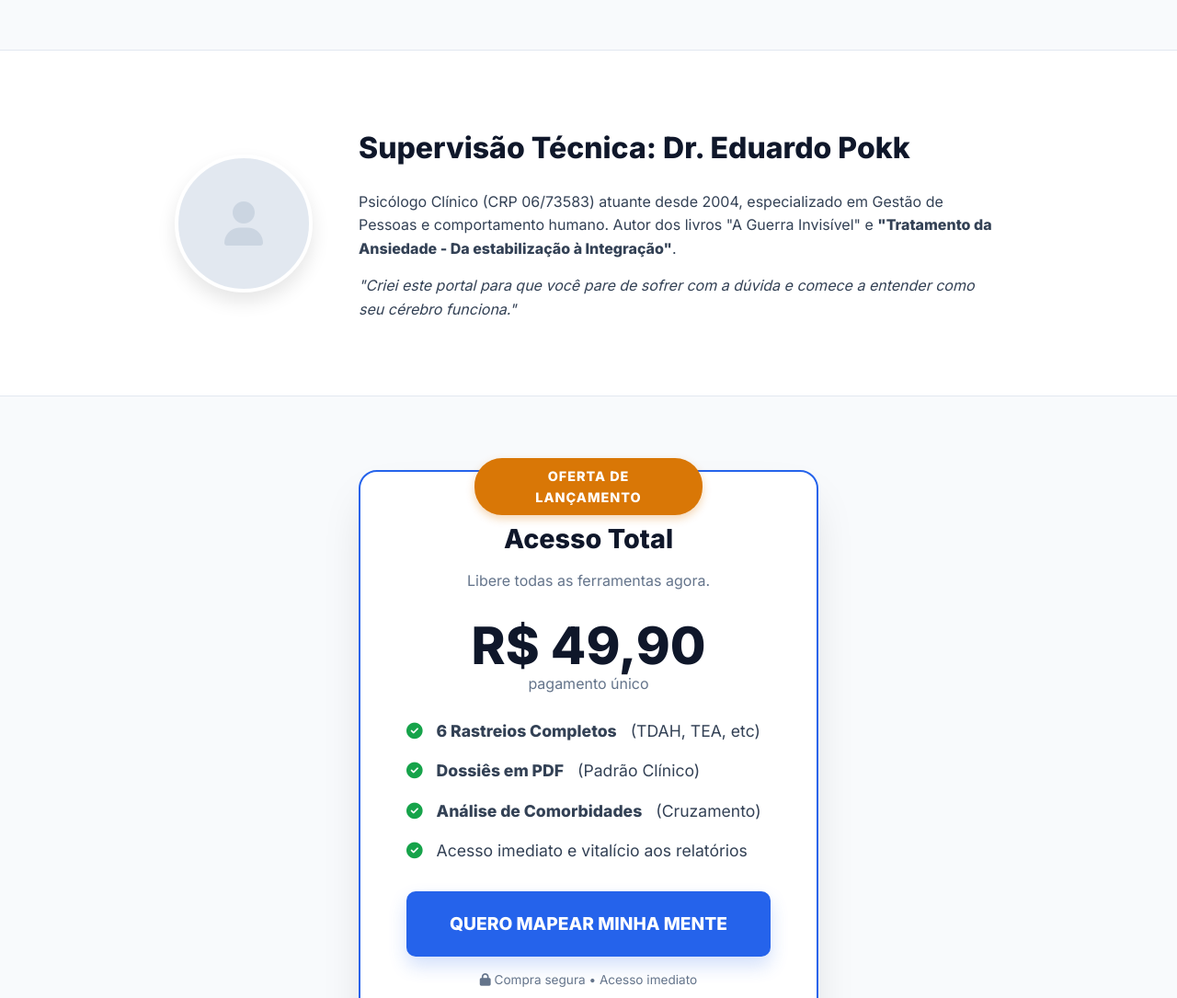
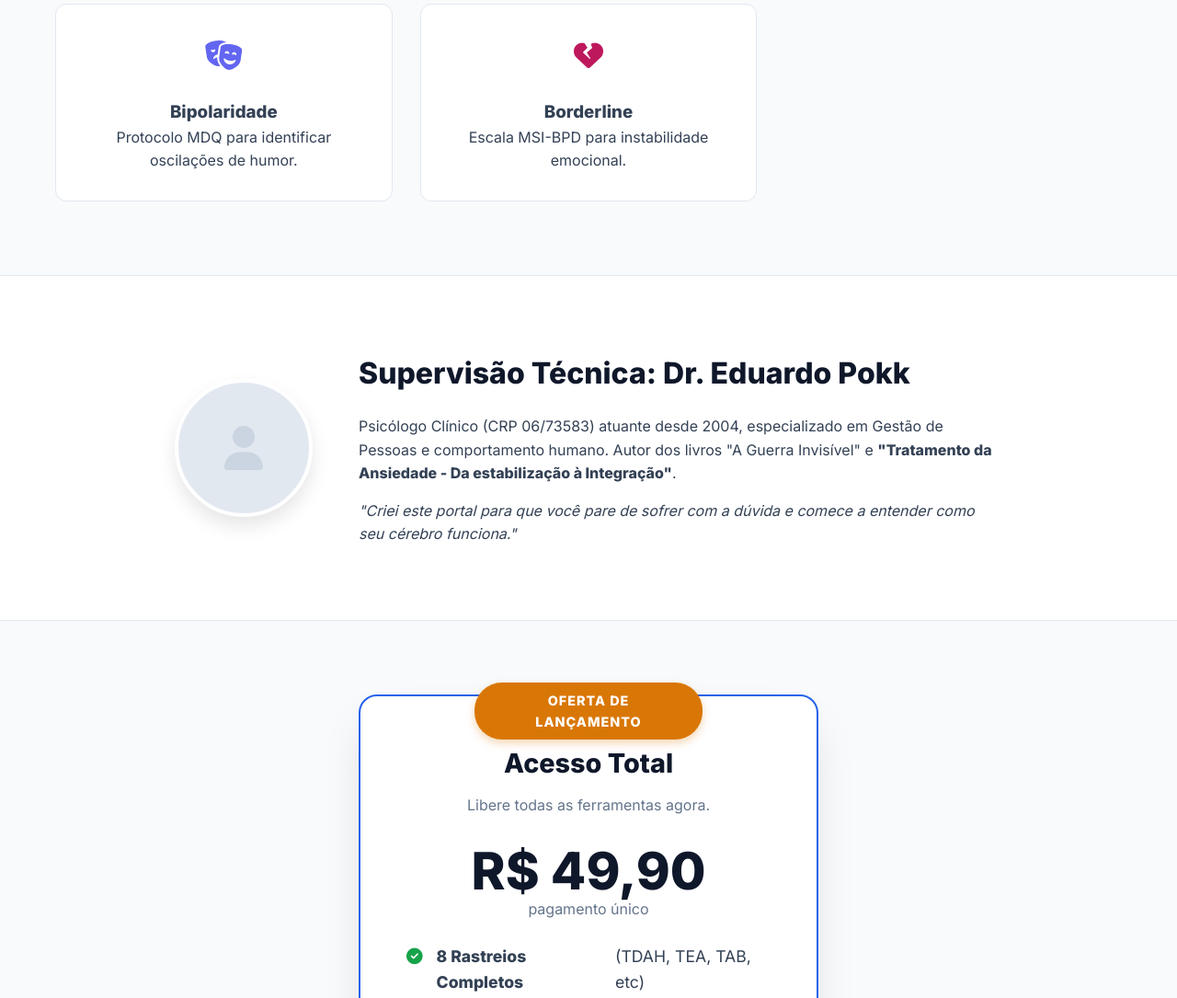
Before and after one commit to eduardohnpokk/app-triagem-psico, a plain HTML site: page index.html in a window 1280 px wide. Shown: the part 1258-2343 px from the top of the page at 92% size. Drawn offline with Linux system fonts and the light colour scheme.

Commit message:
Add files via upload

```diff
--- a/index.html
+++ b/index.html
@@ -135,6 +135,16 @@
                 <h3>Burnout</h3>
                 <p>Medição de exaustão física e emocional (CBI).</p>
             </div>
+            <div class="feature-item">
+                <div class="icon-box" style="color: #6366f1;"><i class="fa-solid fa-masks-theater"></i></div>
+                <h3>Bipolaridade</h3>
+                <p>Protocolo MDQ para identificar oscilações de humor.</p>
+            </div>
+            <div class="feature-item">
+                <div class="icon-box" style="color: #be185d;"><i class="fa-solid fa-heart-crack"></i></div>
+                <h3>Borderline</h3>
+                <p>Escala MSI-BPD para instabilidade emocional.</p>
+            </div>
         </div>
     </section>
 
@@ -163,7 +173,7 @@
             </div>
 
             <ul class="benefit-list">
-                <li><i class="fa-solid fa-check-circle"></i> <strong>6 Rastreios Completos</strong> (TDAH, TEA, etc)</li>
+                <li><i class="fa-solid fa-check-circle"></i> <strong>8 Rastreios Completos</strong> (TDAH, TEA, TAB, etc)</li>
                 <li><i class="fa-solid fa-check-circle"></i> <strong>Dossiês em PDF</strong> (Padrão Clínico)</li>
                 <li><i class="fa-solid fa-check-circle"></i> <strong>Análise de Comorbidades</strong> (Cruzamento)</li>
                 <li><i class="fa-solid fa-check-circle"></i> Acesso imediato e vitalício aos relatórios</li>
@@ -180,10 +190,9 @@
     <footer>
         <p>&copy; 2024 Eduardo Pokk. Ferramentas de rastreio não substituem diagnóstico médico.</p>
     </footer>
-<script type="module" src="firebase-config.js"></script>
 
-    <script>
-        // Script temporário apenas para te avisar se deu certo visualmente
+    <script type="module" src="firebase-config.js"></script>
+    <script type="module">
         import { db } from './firebase-config.js';
         console.log("Tentando conectar...");
     </script>
```
